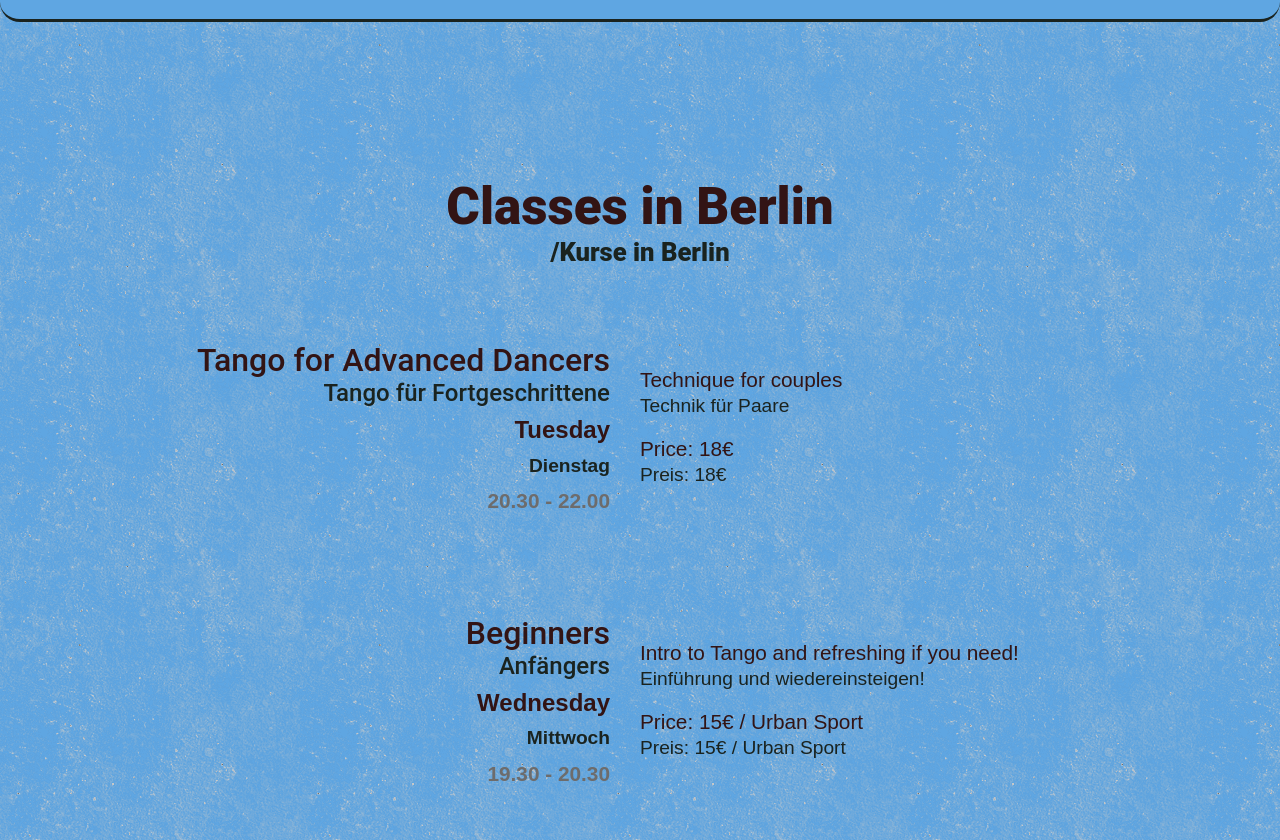
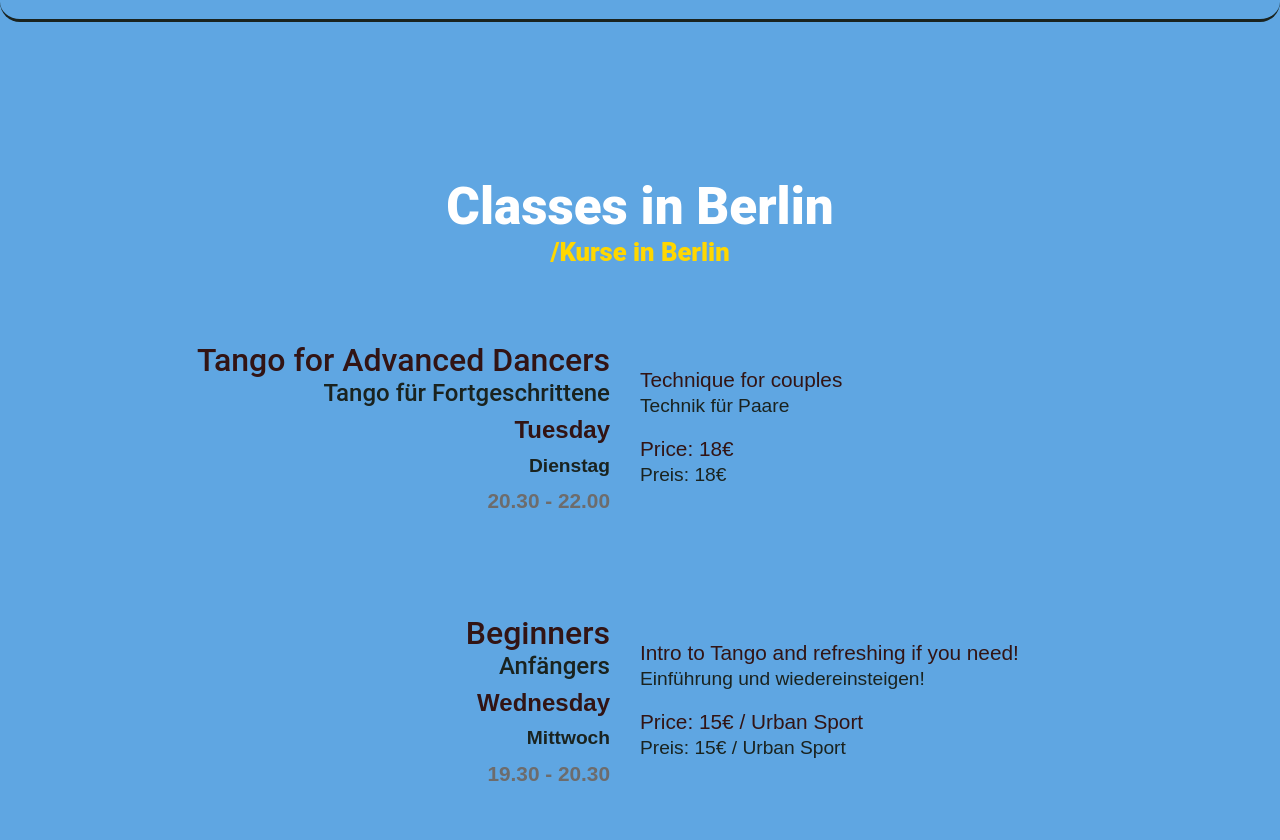
Before and after one commit to matiasfacio/matiasfacio-tango, a React (Create React App) app: page / in a window 1280 px wide. Shown: the part 1440-2280 px from the top of the page. Built offline with nearby package versions, Linux system fonts and the light colour scheme; grey boxes are pictures that could not be loaded.

Commit message:
change in the colors - removed background image

```diff
--- a/src/App.js
+++ b/src/App.js
@@ -36,7 +36,7 @@ export const GlobalStyle = createGlobalStyle`
     background-color: var(--main-bg-color);
     max-width: 1440px;
     margin: 16px auto;
-    background-image: url('./assets/wall-4-light.png');
+    //background-image: url('./assets/wall-4-light.png');
   }
 
 h1 {
@@ -46,7 +46,7 @@ h1 {
 
 h2 {
   font-size: clamp(2rem, 4vw, 4em);
-  color: var(--main-white-color);
+  color: var(--white);
   margin: 0;
   padding: 0;
   font-family: "Roboto Black";
@@ -81,7 +81,7 @@ a {
 }
 
 .deutsch {
-  color: var(--secondary-color) !important;
+  color: var(--main-buttonText-color) !important;
 
 }
 
--- a/src/components/GroupLessons.js
+++ b/src/components/GroupLessons.js
@@ -7,7 +7,7 @@ const GroupLessons = () => {
       <StyledSection>
         <Title>
           <h2>Classes in Berlin</h2>
-          <h3>/Kurse in Berlin</h3>
+          <h3 className="deutsch">/Kurse in Berlin</h3>
         </Title>
         <Classes id="classes">
           <ClassName>
```
